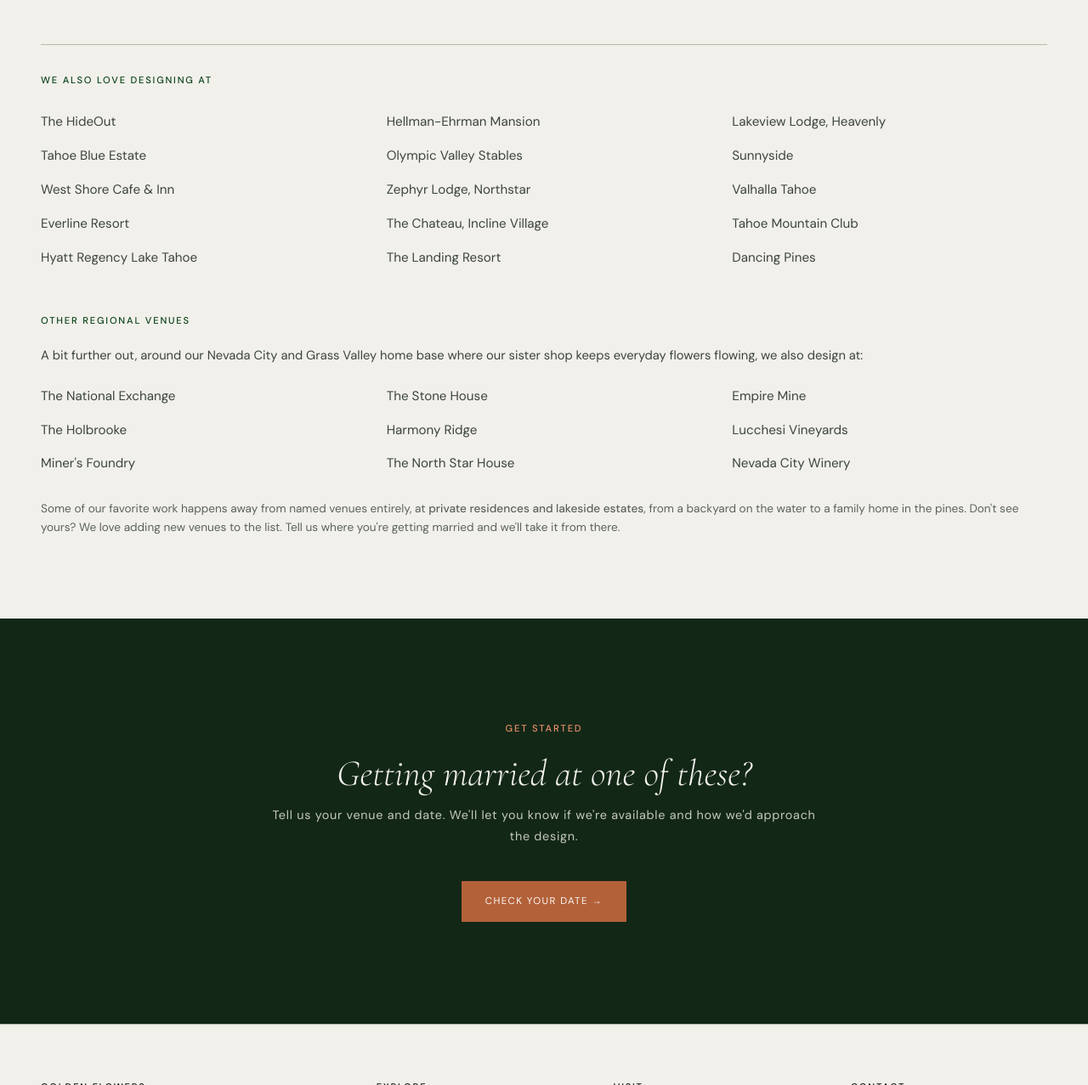
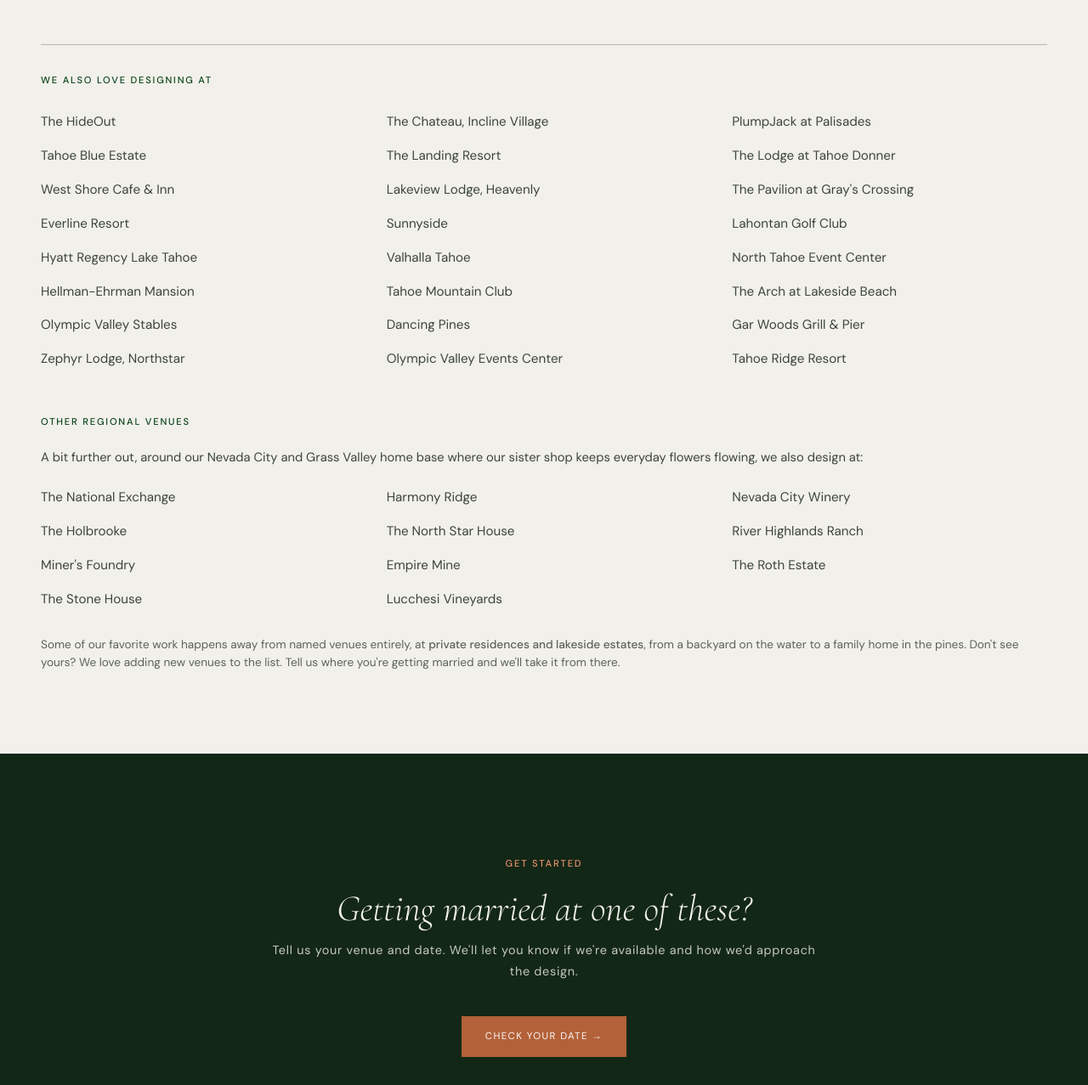
Before and after one commit to jshplhm/goldenflowers, a Jekyll site: the page built from venues/index.md, in a window 1280 px wide and 1400 px high, scrolled down 1358 px, cut to the strip 123-1400 px from the top of the window. Shown: the whole strip at 85% size. Built offline with Jekyll 4.4.1, drawn with Linux system fonts in a browser that asks for light colours.

Commit message:
footer equal gaps + clean stack; portfolio filter jump + mobile; add venues
- Footer: flex with space-between so the gaps between the four columns are
  equal; stacks straight to one column below 900px (no awkward 2x2).
- Portfolio filters: clicking a filter now scrolls to the top of the
  results instead of leaving you at the bottom of the shortened page.
- Mobile: the sticky filter stays accessible (pins to the top when the nav
  auto-hides) instead of disappearing.
- Venues: add 9 Tahoe-basin venues (OVEC, PlumpJack at Palisades, The Lodge
  at Tahoe Donner, The Pavilion at Gray's Crossing, Lahontan Golf Club,
  North Tahoe Event Center, The Arch at Lakeside Beach, Gar Woods Grill &
  Pier, Tahoe Ridge Resort) and 2 regional (River Highlands Ranch, The Roth
  Estate).

Co-Authored-By: Claude Opus 4.8 <noreply@anthropic.com>

```diff
--- a/assets/css/style.css
+++ b/assets/css/style.css
@@ -178,10 +178,15 @@ body { padding-top: var(--nav-h); }
   border-top: 1px solid var(--bor);
 }
 .site-footer--full {
-  padding: 64px 48px;
-  display: grid; grid-template-columns: 1.5fr 1fr 1fr 1fr; gap: 48px;
-}
-@media (max-width: 900px) { .site-footer--full { grid-template-columns: 1fr 1fr; } }
+  padding: 64px 48px; max-width: 1400px; margin: 0 auto;
+  display: flex; justify-content: space-between; align-items: flex-start; gap: 32px;
+}
+.site-footer--full .footer-col { flex: 0 0 auto; }            /* content-width so inter-column gaps read equal */
+.site-footer--full .footer-col:first-child { flex: 0 1 340px; } /* brand paragraph wraps */
+@media (max-width: 900px) {
+  .site-footer--full { flex-direction: column; gap: 36px; max-width: none; }
+  .site-footer--full .footer-col, .site-footer--full .footer-col:first-child { flex: none; }
+}
 .site-footer--minimal {
   padding: 48px;
   display: flex; justify-content: space-between; align-items: center;
@@ -1000,7 +1005,7 @@ h1.venue-title { font-family: var(--f-d); font-style: italic; font-weight: 300;
   .venue-links { gap: 6px; }
 
   /* --- Footer --- */
-  .site-footer--full { grid-template-columns: 1fr; padding: 40px 20px; gap: 32px; }
+  .site-footer--full { padding: 40px 20px; gap: 28px; }
   .site-footer--minimal { flex-direction: column; gap: 16px; padding: 32px 20px; text-align: center; }
   .foot-links { flex-wrap: wrap; justify-content: center; }
   .footer-bottom { padding: 16px 20px; flex-direction: column; gap: 8px; text-align: center; }
@@ -1756,8 +1761,9 @@ a.aesthetic-card { display: block; text-decoration: none; color: inherit; }
 
 /* Venue breadcrumb rides with the auto-hiding nav (mobile) instead of stranding over the hero */
 .venue-breadcrumb { transition: transform .35s ease; }
-body.chrome-hidden .venue-breadcrumb,
-body.chrome-hidden .portfolio-filters { transform: translateY(calc(-100% - var(--nav-real, 60px))); }
+body.chrome-hidden .venue-breadcrumb { transform: translateY(calc(-100% - var(--nav-real, 60px))); }
+/* filters stay accessible: when the nav auto-hides, pin them to the very top instead of hiding */
+body.chrome-hidden .portfolio-filters { top: 0; }
 
 /* Mobile menu: Venues sits inline like the other items; Home shows only here */
 .nav-home { display: none; }
--- a/venues/index.md
+++ b/venues/index.md
@@ -63,6 +63,15 @@ no_prefooter: true
         <li>Valhalla Tahoe</li>
         <li>Tahoe Mountain Club</li>
         <li>Dancing Pines</li>
+        <li>Olympic Valley Events Center</li>
+        <li>PlumpJack at Palisades</li>
+        <li>The Lodge at Tahoe Donner</li>
+        <li>The Pavilion at Gray's Crossing</li>
+        <li>Lahontan Golf Club</li>
+        <li>North Tahoe Event Center</li>
+        <li>The Arch at Lakeside Beach</li>
+        <li>Gar Woods Grill &amp; Pier</li>
+        <li>Tahoe Ridge Resort</li>
       </ul>
 
       <p class="label" style="margin-top:44px;">Other regional venues</p>
@@ -77,6 +86,8 @@ no_prefooter: true
         <li>Empire Mine</li>
         <li>Lucchesi Vineyards</li>
         <li>Nevada City Winery</li>
+        <li>River Highlands Ranch</li>
+        <li>The Roth Estate</li>
       </ul>
 
       <p class="venues-more-note">Some of our favorite work happens away from named venues entirely, at <strong>private residences and lakeside estates</strong>, from a backyard on the water to a family home in the pines. Don't see yours? We love adding new venues to the list. Tell us where you're getting married and we'll take it from there.</p>
```
Also changed, not shown: portfolio/index.md (+7 -1 lines).
